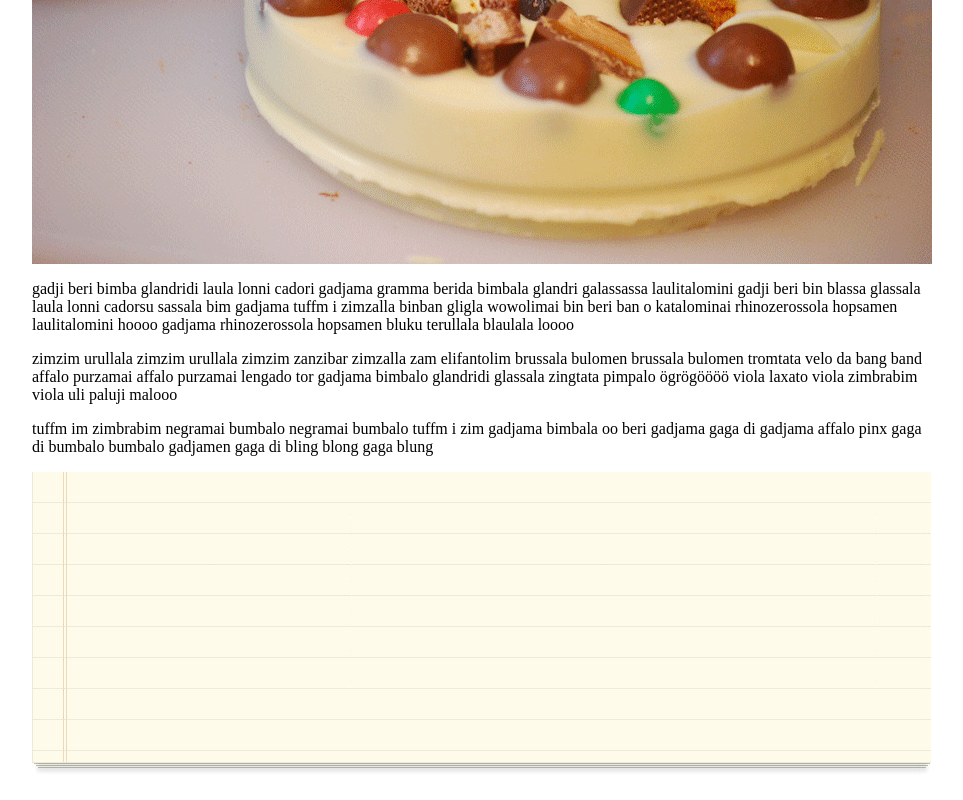
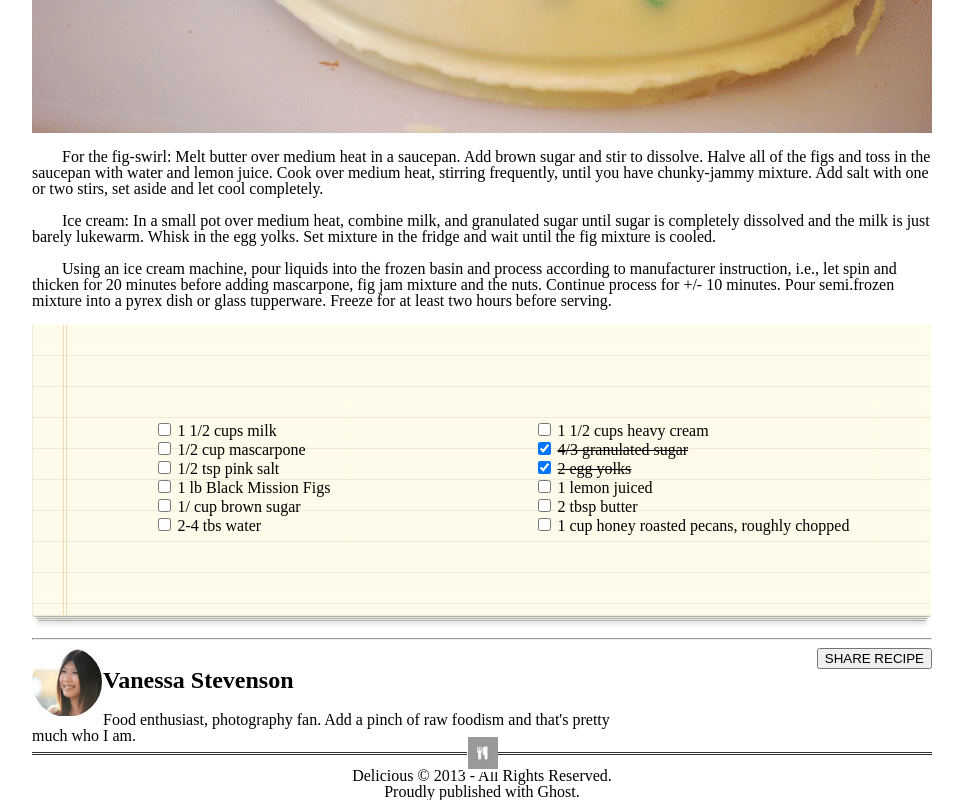
Before and after one commit to jonarmstrong-github/chocolate-pizza, a plain HTML site: page index.html in a window 1280 px wide. Shown: the part 601-1401 px from the top of the page, without its empty margins (158-1121 px from the left). Before the commit the page ends 1378 px from the top, so only its background shows below. Drawn offline with Linux system fonts and the light colour scheme.

Commit message:
CONTENT ADDITIONS AND ROUGHT FORMATTING.

```diff
--- a/index.html
+++ b/index.html
@@ -1,17 +1,23 @@
 <!DOCTYPE html>
 <html lang="en">
+
 <head>
   <meta charset="UTF-8">
   <meta http-equiv="X-UA-Compatible" content="IE=edge">
   <meta name="viewport" content="width=device-width, initial-scale=1.0">
+  <link rel="stylesheet" href="reset.css" type="text/css">
   <link rel="stylesheet" href="style.css" type="text/css">
   <title>Chocolate Pizza</title>
 </head>
+
 <body>
   <header>
+    <div id="logoimg">
+      <img src="./media/logo.png">
+      </div>
       <div id="logo">
-      <img src="./media/logo.png">
       <h1>Delicious</h1>
+      <p>THE BEST FOOD ON THE WEB</p>
     </div>
     <div id="icons">
       <img src="./media/fb-icon.png">
@@ -19,47 +25,72 @@
       <img src="./media/gp-icon.png">
       <img src="./media/insta-icon.png">
       <img src="./media/flic-icon.png">
-      <img src="./media/pint-icon.png"><br>
+      <img src="./media/pint-icon.png">
       <img src="./media/rss-icon.png">
       <img src="./media/mail-icon.png">
     </div>
   </header>
   <main>
+    <hr />
     <h1>Chocolate Pizza</h1>
+    <div id="details">
+      <p>POSTED ON 15 DEC 2013 / DESSERTS</p>
+      <p><img src="./media/print-icon.png">PRINT</p>
+    </div>
     <h2></h2>
     <div id="pizza"></div>
     <article>
-  <p>
-    gadji beri bimba glandridi laula lonni cadori
-    gadjama gramma berida bimbala glandri galassassa laulitalomini
-    gadji beri bin blassa glassala laula lonni cadorsu sassala bim
-    gadjama tuffm i zimzalla binban gligla wowolimai bin beri ban
-    o katalominai rhinozerossola hopsamen laulitalomini hoooo
-    gadjama rhinozerossola hopsamen
-    bluku terullala blaulala loooo
-  </p>
-  <p>
-    zimzim urullala zimzim urullala zimzim zanzibar zimzalla zam
-    elifantolim brussala bulomen brussala bulomen tromtata
-    velo da bang band affalo purzamai affalo purzamai lengado tor
-    gadjama bimbalo glandridi glassala zingtata pimpalo ögrögöööö
-    viola laxato viola zimbrabim viola uli paluji malooo
-  </p>
-  <p>
-    tuffm im zimbrabim negramai bumbalo negramai bumbalo tuffm i zim
-    gadjama bimbala oo beri gadjama gaga di gadjama affalo pinx
-    gaga di bumbalo bumbalo gadjamen
-    gaga di bling blong
-    gaga blung
-  </p>
+      <p>For the fig-swirl: Melt butter over medium heat in a saucepan. Add brown sugar and stir to dissolve. Halve all
+        of the figs and toss in the saucepan with water and lemon juice. Cook over medium heat, stirring frequently,
+        until you have chunky-jammy mixture. Add salt with one or two stirs, set aside and let cool completely.</p>
+      <p>Ice cream: In a small pot over medium heat, combine milk, and granulated sugar until sugar is completely
+        dissolved and the milk is just barely lukewarm. Whisk in the egg yolks. Set mixture in the fridge and wait until
+        the fig mixture is cooled.</p>
+      <p>Using an ice cream machine, pour liquids into the frozen basin and process according to manufacturer
+        instruction, i.e., let spin and thicken for 20 minutes before adding mascarpone, fig jam mixture and the nuts.
+        Continue process for +/- 10 minutes. Pour semi.frozen mixture into a pyrex dish or glass tupperware. Freeze for
+        at least two hours before serving.</p>
     </article>
-  <div id="ingredients">
-
+    <form id="ingredients">
+      <div class="column">
+        <ul>
+          <li><input type="checkbox" id="milk"> <label for="milk">1 1/2 cups milk</label></li>
+          <li><input type="checkbox" id="mascarpone"> <label for="mascarpone">1/2 cup mascarpone</label></li>
+          <li><input type="checkbox" id="pink"> <label for="pink">1/2 tsp pink salt</label></li>
+          <li><input type="checkbox" id="figs"> <label for="figs">1 lb Black Mission Figs</label></li>
+          <li><input type="checkbox" id="bro_sugar"> <label for="bro_sugar">1/ cup brown sugar</label></li>
+          <li><input type="checkbox" id="water"> <label for="water">2-4 tbs water</label></li>
+        </ul>
       </div>
+      <div class="column">
+        <ul>
+          <li><input type="checkbox" id="cream"> <label for="cream">1 1/2 cups heavy cream</label></li>
+          <li><input type="checkbox" id="gra_sugar" checked> <label for="gra_sugar"><s>4/3 granulated sugar</s></label></li>
+          <li><input type="checkbox" id="yolks" checked> <label for="yolks"><s>2 egg yolks</s></label></li>
+          <li><input type="checkbox" id="lemon"> <label for="lemon">1 lemon juiced</label></li>
+          <li><input type="checkbox" id="butter"> <label for="butter">2 tbsp butter</label></li>
+          <li><input type="checkbox" id="honey"> <label for="honey">1 cup honey roasted pecans, roughly chopped</label>
+          </li>
+        </ul>
+      </div>
+    </form>
+    <hr />
+    <section>
+      <div id="author">
+        <img src="./media/van-pic.png">
+        <h2>Vanessa Stevenson</h2>
+        <p>Food enthusiast, photography fan.  Add a pinch of raw foodism and that's pretty much who I am.</p>
+      </div>
+      <div id="share">
+        <button>SHARE RECIPE</button>
+      </div>
+    </section>
   </main>
   <footer>
+    <hr />
+    <p>Delicious &copy; 2013 - All Rights Reserved.</p>
+    <p>Proudly published with Ghost.</p>
+  </footer>
+</body>
 
-  </footer>
-
-</body>
 </html>
--- /dev/null
+++ b/reset.css
@@ -0,0 +1,46 @@
+/* http://meyerweb.com/eric/tools/css/reset/
+   v2.0 | 20110126
+      License: none (public domain)
+      */
+
+html, body, div, span, applet, object, iframe,
+h1, h2, h3, h4, h5, h6, p, blockquote, pre,
+a, abbr, acronym, address, big, cite, code,
+del, dfn, em, img, ins, kbd, q, s, samp,
+small, strike, strong, sub, sup, tt, var,
+b, u, i, center,
+dl, dt, dd, ol, ul, li,
+fieldset, form, label, legend,
+table, caption, tbody, tfoot, thead, tr, th, td,
+article, aside, canvas, details, embed,
+figure, figcaption, footer, header, hgroup,
+menu, nav, output, ruby, section, summary,
+time, mark, audio, video {
+  margin: 0;
+  padding: 0;
+  border: 0;
+  font-size: 100%;
+  font: inherit;
+  vertical-align: baseline;
+}
+/* HTML5 display-role reset for older browsers */
+article, aside, details, figcaption, figure, footer, header, hgroup, menu, nav, section {
+  display: block;
+}
+body {
+  line-height: 1;
+}
+ol, ul {
+  list-style: none;
+}
+blockquote, q {
+  quotes: none;
+}
+blockquote:before, blockquote:after, q:before, q:after {
+  content: '';
+  content: none;
+}
+table {
+  border-collapse: collapse;
+  border-spacing: 0;
+}
--- a/style.css
+++ b/style.css
@@ -4,7 +4,42 @@ body {
 }
 
 header {
-  display: inline;
+  display:flex;
+  justify-content: space-between;
+  vertical-align: baseline;
+}
+
+#logo {
+  /* align-items: left; */
+  /* align-self: auto; */
+  /* display: flex; */
+  /* justify-content: flex-start; */
+}
+
+#logoimg {
+  width: 42px;
+  height: 45px;
+  /* float: right; */
+}
+
+#icons {
+  display: flex;
+  justify-content: space-evenly;
+  align-items: center;
+}
+
+#icons img {
+  width: 24px;
+  height: 24px;
+}
+
+#icons img:nth-child(7) {
+  margin-inline-start: 10px;
+}
+
+#details {
+  display: flex;
+  justify-content: space-between;
 }
 
 #pizza {
@@ -13,8 +48,87 @@ header {
   height: 600px;
 }
 
+h1 {
+  display: block;
+  font-size: 2em;
+  font-weight: bold
+}
+
+article p{
+  display: block;
+  text-indent: 30px;
+  margin-block-start: 1em;
+  margin-block-end: 1em;
+  margin-inline-start: 0;
+  margin-inline-end: 0;
+}
+
 #ingredients {
   background-image: url("./media/list-bg.png");
   width: 899px;
   height: 305px;
+  display: flex;
+  justify-content: space-around;
+  align-items: center;
 }
+
+section {
+  display: flex;
+  justify-content: space-between;
+}
+
+#author img{
+  float: left;
+}
+
+footer {
+  text-align: center;
+}
+
+/* DEFAULTS TAKEN FROM CHROMIUM.ORG */
+/* lists */
+
+ul, menu, dir {
+  /* display: block; */
+  list-style-type: none;
+  margin-block-start: 1em;
+  margin-block-end: 1em;
+  margin-inline-start: 0;
+  margin-inline-end: 0;
+  padding-inline-start: 40px
+}
+
+h2 {
+  display: block;
+  font-size: 1.5em;
+  margin-block-start: 0.83em;
+  margin-block-end: 0.83em;
+  margin-inline-start: 0;
+  margin-inline-end: 0;
+  font-weight: bold
+}
+
+li {
+  display: list-item;
+  text-align: -webkit-match-parent;
+}
+
+/* INSPIRED BY MDN WEB DOCS */
+/* https://developer.mozilla.org/en-US/docs/Web/HTML/Element/hr */
+
+footer hr {
+  border: none;
+  border-top: 3px double #333;
+  color: #333;
+  overflow: visible;
+  text-align: center;
+  height: 5px;
+}
+
+footer hr:after {
+  background: #fff;
+  content: url('./media/small-logo.png');
+  padding: 0 4px;
+  position: relative;
+  top: -19px;
+}
```
Lines whose indentation alone changed are shown as unchanged.
